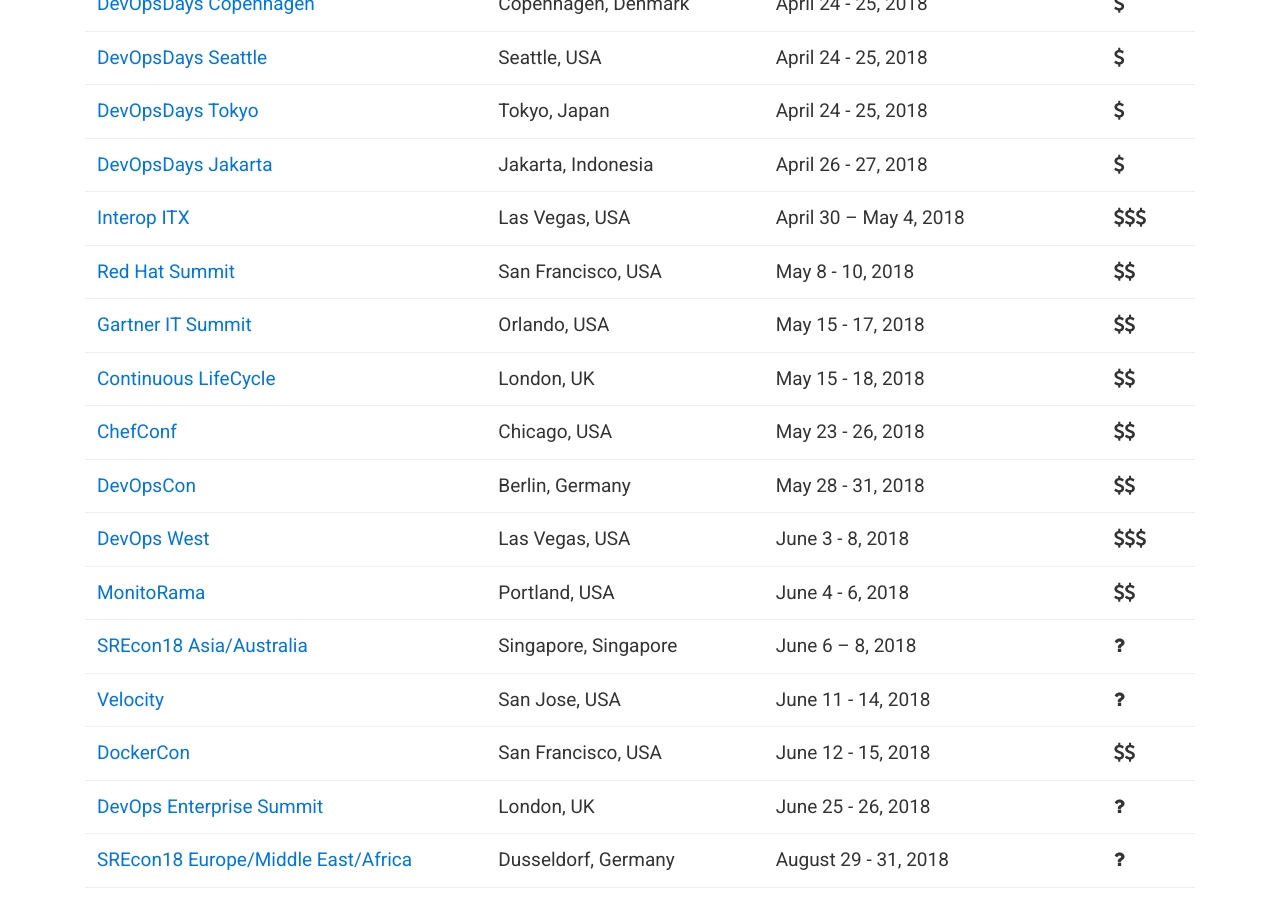
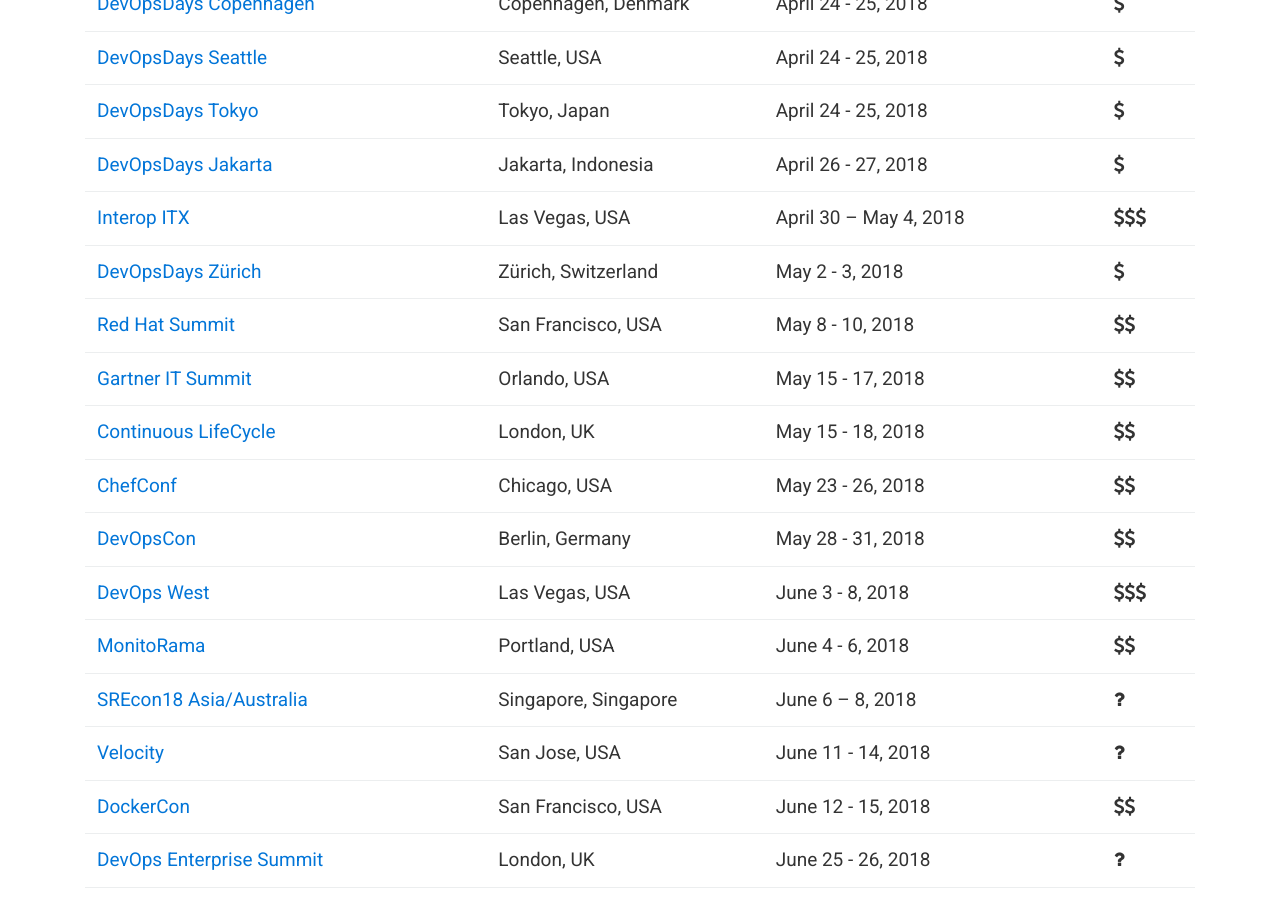
Before and after one commit to finspin/gotodevops.org, a Jekyll site: the page built from index.md, in a window 1280 px wide and 900 px high, scrolled down 1568 px. Built offline with Jekyll 4.4.1, drawn with Linux system fonts in a browser that asks for light colours; nearby versions of some CDN libraries.

Commit message:
DevOpsDays Zürich

```diff
--- a/_data/conferences.yml
+++ b/_data/conferences.yml
@@ -268,6 +268,15 @@
   start-date: 1525046400
   cost: 3
 
+- name: DevOpsDays Zürich
+  url: https://www.devopsdays.org/events/2018-zurich
+  location:
+      city: Zürich
+      country: Switzerland
+  date: May 2 - 3, 2018
+  start-date: 1525262400
+  cost: 1
+
 - name: Red Hat Summit
   url: https://www.redhat.com/en/summit/2018
   location:
```
